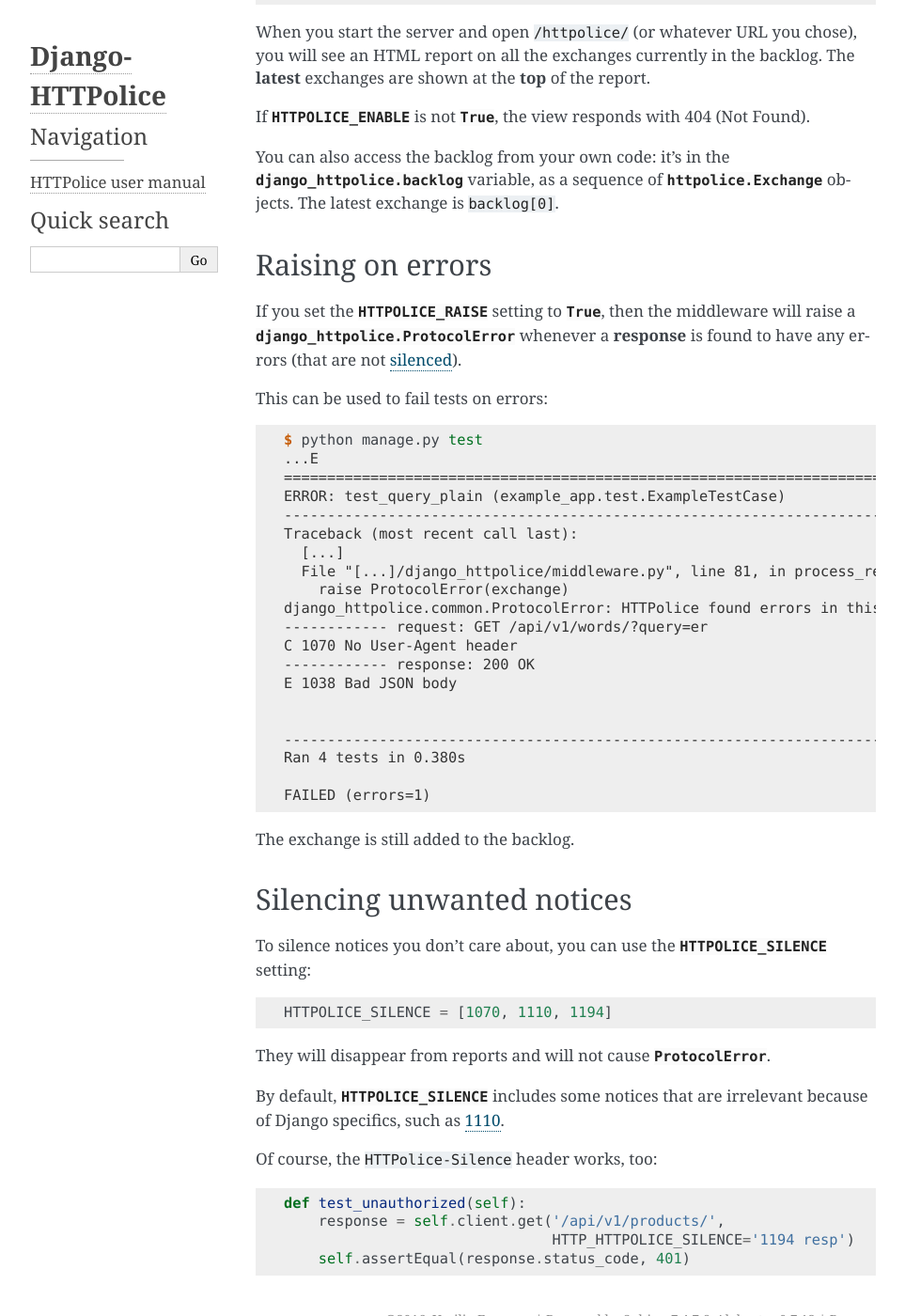
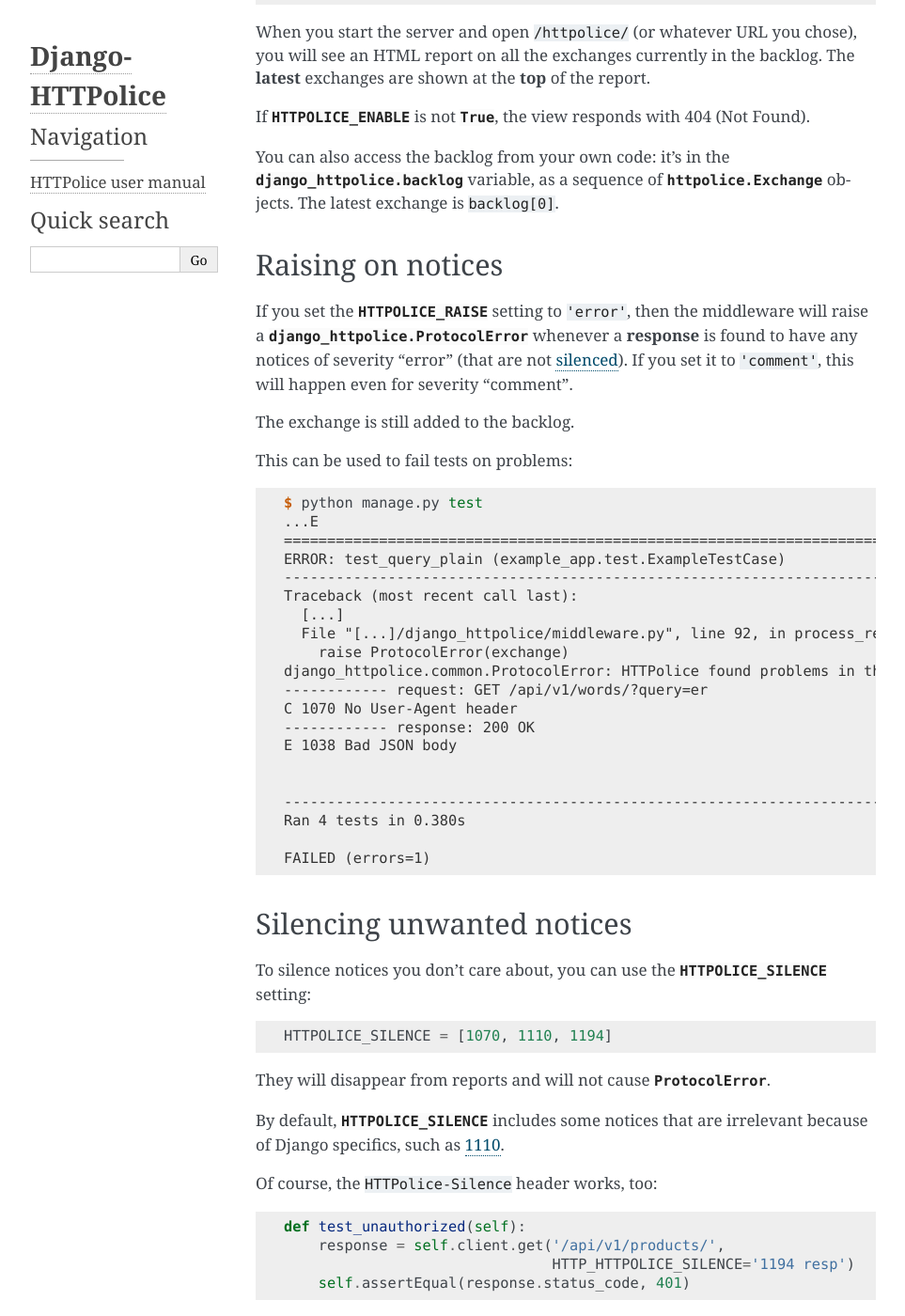
Before and after one commit to vfaronov/django-httpolice, a Sphinx documentation site: the page built from doc/index.rst, in a window 1280 px wide and 1400 px high, scrolled down 1210 px. Shown: the whole window at 94% size, without its empty margins (148-1111 px from the left). Built offline with Sphinx 7.4.7, drawn with Linux system fonts in a browser that asks for light colours.

Commit message:
Support raising ProtocolError even on comments

```diff
--- a/doc/index.rst
+++ b/doc/index.rst
@@ -77,16 +77,19 @@
 The latest exchange is ``backlog[0]``.
 
 
-Raising on errors
------------------
-If you set the `HTTPOLICE_RAISE` setting to `True`,
+Raising on notices
+------------------
+If you set the `HTTPOLICE_RAISE` setting to ``'error'``,
 then the middleware will raise a :exc:`django_httpolice.ProtocolError`
-whenever a **response** is found to have any errors
+whenever a **response** is found to have any notices of severity "error"
 (that are not :ref:`silenced <django-silence>`).
+If you set it to ``'comment'``, this will happen even for severity "comment".
+
+The exchange is still added to the backlog.
 
 .. highlight:: console
 
-This can be used to fail tests on errors::
+This can be used to fail tests on problems::
 
   $ python manage.py test
   ...E
@@ -95,9 +98,9 @@
   ----------------------------------------------------------------------
   Traceback (most recent call last):
     [...]
-    File "[...]/django_httpolice/middleware.py", line 81, in process_response
+    File "[...]/django_httpolice/middleware.py", line 92, in process_response
       raise ProtocolError(exchange)
-  django_httpolice.common.ProtocolError: HTTPolice found errors in this response:
+  django_httpolice.common.ProtocolError: HTTPolice found problems in this response:
   ------------ request: GET /api/v1/words/?query=er
   C 1070 No User-Agent header
   ------------ response: 200 OK
```
Also changed, not shown: other parts of doc/index.rst (+0 -2 lines), CHANGELOG.rst (+9 -0 lines), 4 other files.
